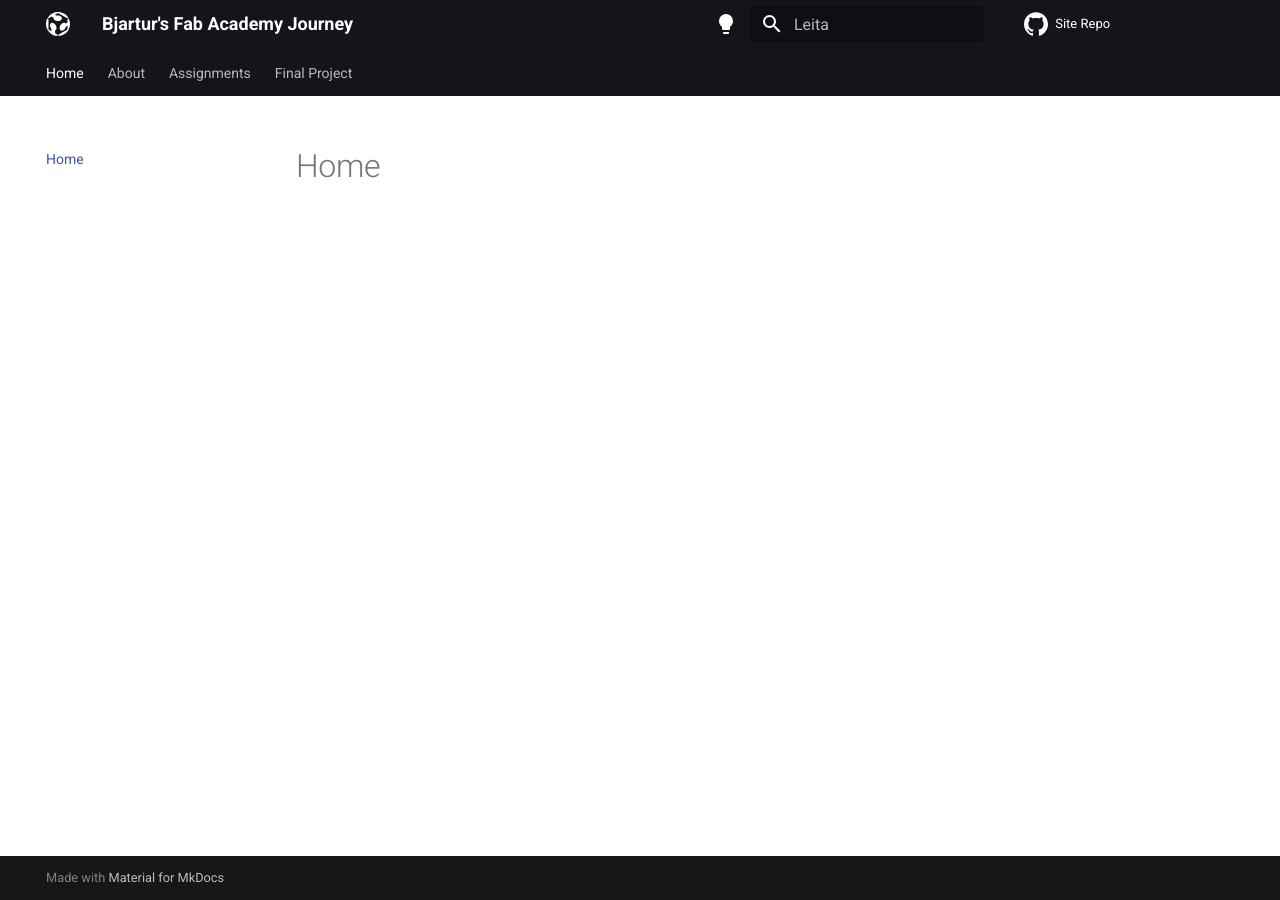
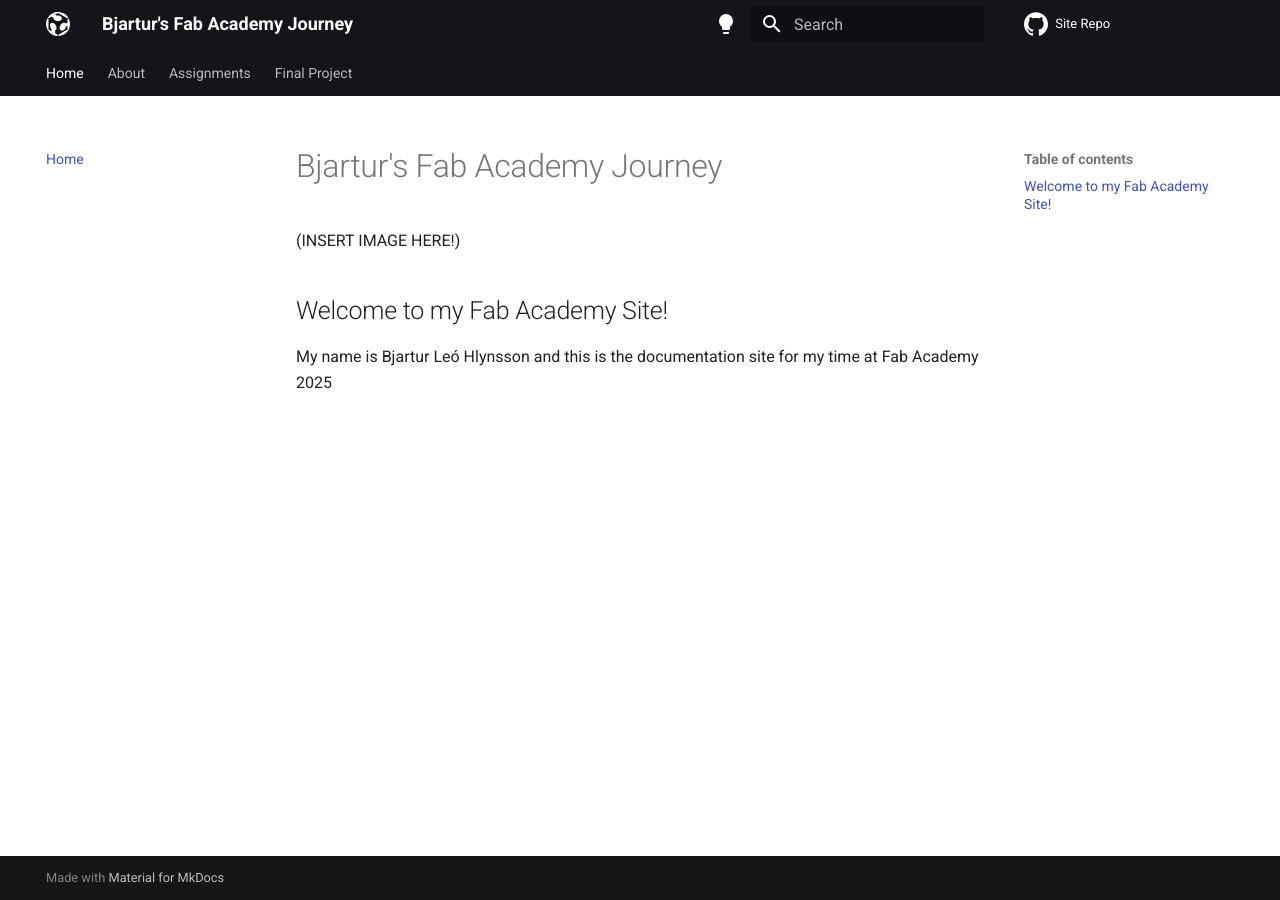
Before and after one commit to BjarturLeoHlynsson/fab-academy-site, an MkDocs documentation site: the page built from docs/index.md, in a window 1280 px wide. Built offline with MkDocs 1.6.1 and Material for MkDocs 9.7.7, drawn with Linux system fonts in a browser that asks for light colours; comment, search, counter and statistics services are not loaded.

Commit message:
Revise index.md for personalized content and update mkdocs.yml for enhanced navigation features

```diff
--- a/docs/index.md
+++ b/docs/index.md
@@ -1 +1,5 @@
-# Home
+# Bjartur's Fab Academy Journey
+(INSERT IMAGE HERE!)
+## Welcome to my Fab Academy Site!
+
+My name is Bjartur Leó Hlynsson and this is the documentation site for my time at Fab Academy 2025
--- a/mkdocs.yml
+++ b/mkdocs.yml
@@ -10,16 +10,11 @@
   icon:
     repo: simple/github
   features:
+    - content.code.annotate
+    - navigation.instant
+    - navigation.tracking
     - navigation.tabs
-    - navigation.sections
-    - toc.integrate
     - navigation.top
-    - search.suggest
-    - search.highlight
-    - content.tabs.link
-    - content.code.annotation
-    - content.code.copy
-  language: is
   palette:
     - media: "(prefers-color-scheme: light)"  # System preference for light mode
       scheme: default
@@ -43,7 +38,6 @@
   - Home: index.md
   - About:
     - Bio: about-me/bio.md
-    - My desk: about-me/desk.md
     - Student Agreement: about-me/agreement.md
   - Assignments:
     - 0. Overview: assignments/overview.md
```
Also changed, not shown: docs/about-me/agreement.md (added, +35 -0 lines), docs/about-me/bio.md (added).
